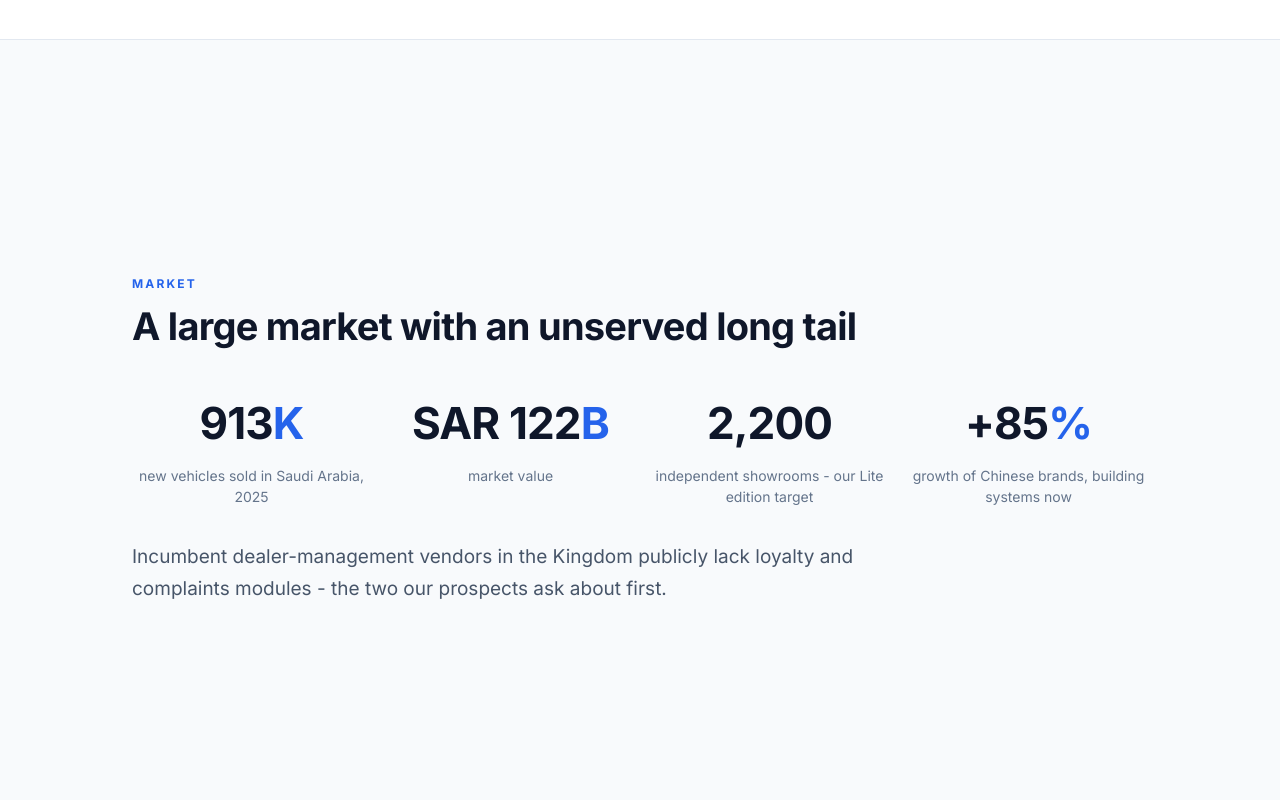
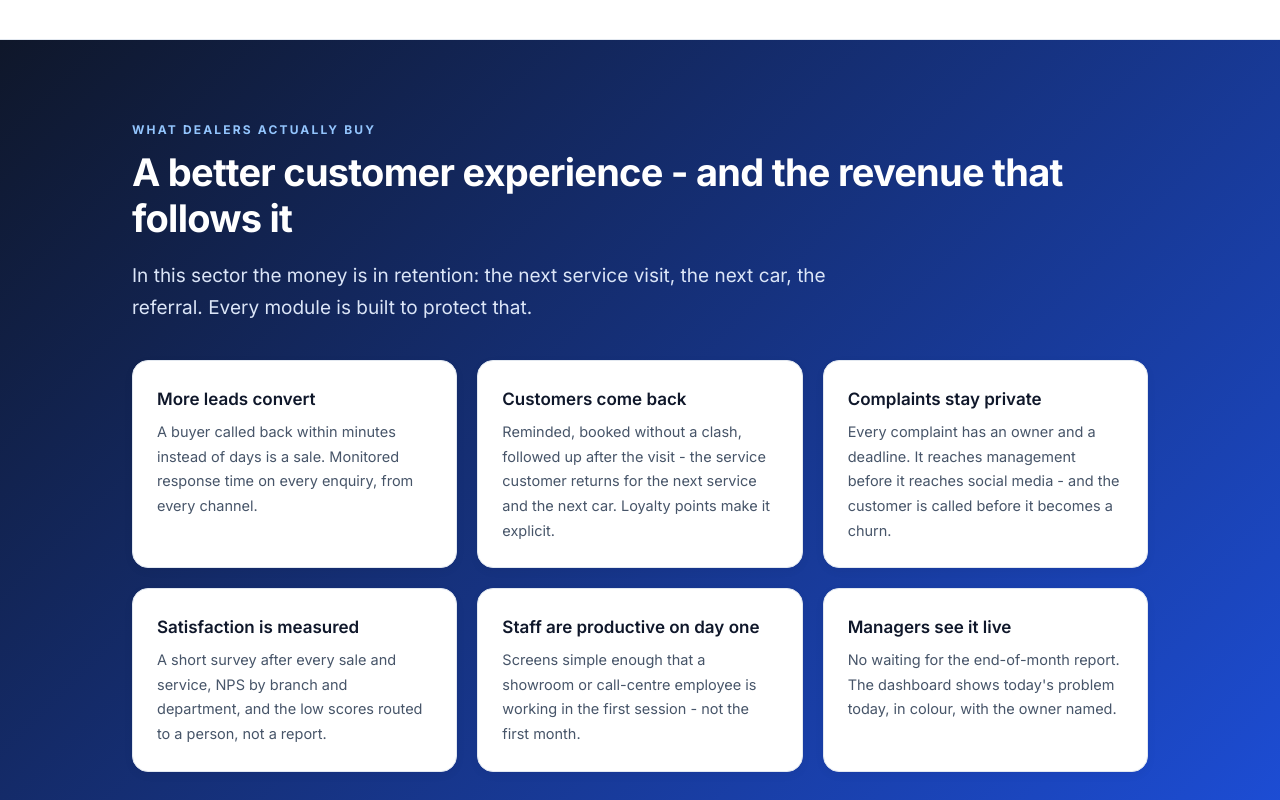
Before and after one commit to muareermh/dealerpulse-website, a plain HTML site: page deck/index.html in a window 1280 px wide. Shown: the part 3160-3960 px from the top of the page. Drawn offline with Linux system fonts and the light colour scheme.

Commit message:
Add customer-experience value slide to the deck

```diff
--- a/deck/index.html
+++ b/deck/index.html
@@ -130,6 +130,25 @@
   </div>
 </section>
 
+<!-- 4b CUSTOMER EXPERIENCE / VALUE -->
+<section class="slide dark">
+  <div class="c">
+    <div class="num">What dealers actually buy</div>
+    <h2>A better customer experience - and the revenue that follows it</h2>
+    <p class="lead">In this sector the money is in retention: the next service visit, the next car, the referral. Every module is built to protect that.</p>
+    <div class="grid g3">
+      <div class="card"><h3>More leads convert</h3><p>A buyer called back within minutes instead of days is a sale. Monitored response time on every enquiry, from every channel.</p></div>
+      <div class="card"><h3>Customers come back</h3><p>Reminded, booked without a clash, followed up after the visit - the service customer returns for the next service and the next car. Loyalty points make it explicit.</p></div>
+      <div class="card"><h3>Complaints stay private</h3><p>Every complaint has an owner and a deadline. It reaches management before it reaches social media - and the customer is called before it becomes a churn.</p></div>
+    </div>
+    <div class="grid g3" style="margin-top:20px">
+      <div class="card"><h3>Satisfaction is measured</h3><p>A short survey after every sale and service, NPS by branch and department, and the low scores routed to a person, not a report.</p></div>
+      <div class="card"><h3>Staff are productive on day one</h3><p>Screens simple enough that a showroom or call-centre employee is working in the first session - not the first month.</p></div>
+      <div class="card"><h3>Managers see it live</h3><p>No waiting for the end-of-month report. The dashboard shows today's problem today, in colour, with the owner named.</p></div>
+    </div>
+  </div>
+</section>
+
 <!-- 5 MARKET -->
 <section class="slide alt">
   <div class="c">
```
